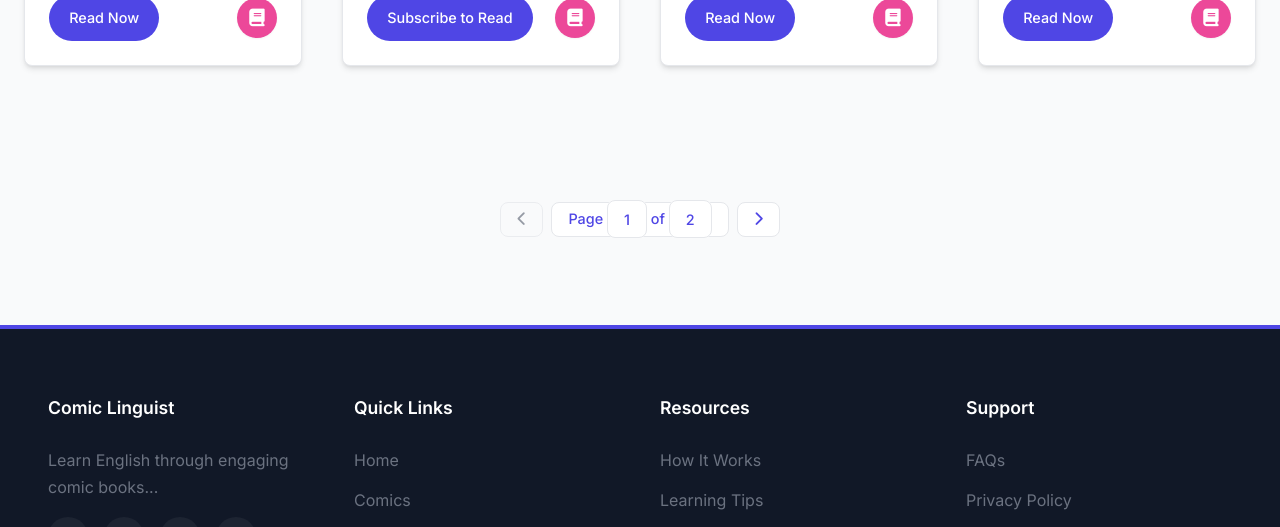
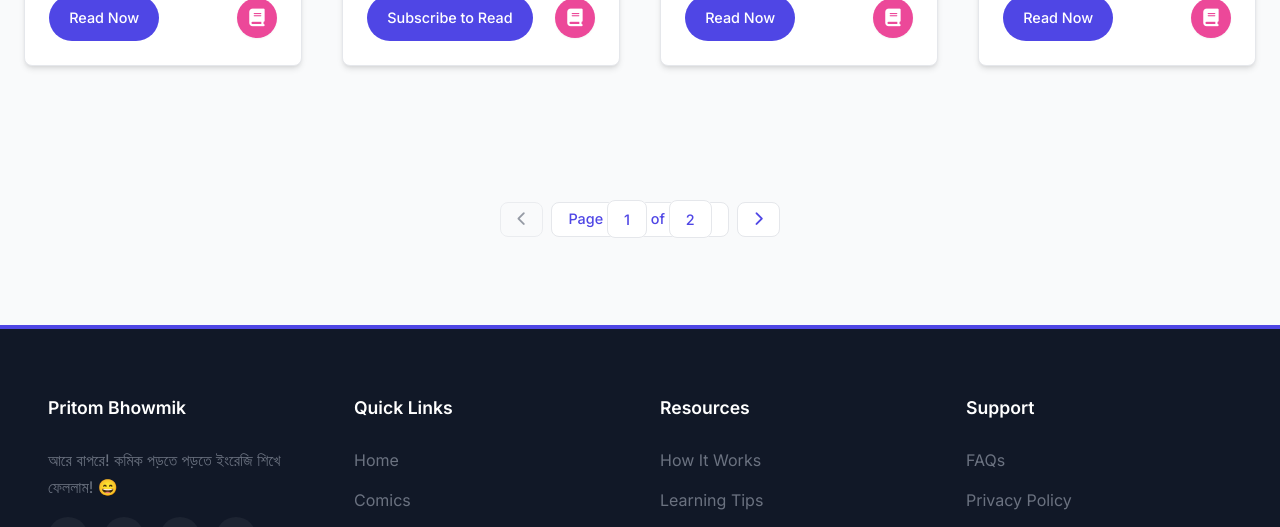
Before and after one commit to Pritom36/Comic-Linguist, a plain HTML site: page index.html in a window 1280 px wide. Shown: the part 2638-3165 px from the top of the page. Drawn offline with Linux system fonts and the light colour scheme.

Commit message:
Update index.html

```diff
--- a/index.html
+++ b/index.html
@@ -82,7 +82,7 @@
     <!-- Footer -->
     <footer>
         <div class="container footer-container">
-            <div class="footer-col"> <h3>Comic Linguist</h3> <p>Learn English through engaging comic books...</p> <div class="social-links"> <a href="#" aria-label="Facebook"><i class="fab fa-facebook-f"></i></a> <a href="#" aria-label="Twitter"><i class="fab fa-twitter"></i></a> <a href="#" aria-label="Instagram"><i class="fab fa-instagram"></i></a> <a href="#" aria-label="YouTube"><i class="fab fa-youtube"></i></a> </div> </div>
+                      <div class="footer-col"> <h3>Pritom Bhowmik</h3> <p>আরে বাপরে! কমিক পড়তে পড়তে ইংরেজি শিখে ফেললাম! 😄</p> <div class="social-links"> <a href="#" aria-label="Facebook"><i class="fab fa-facebook-f"></i></a> <a href="#" aria-label="Twitter"><i class="fab fa-twitter"></i></a> <a href="#" aria-label="Instagram"><i class="fab fa-instagram"></i></a> <a href="#" aria-label="YouTube"><i class="fab fa-youtube"></i></a> </div> </div>
             <div class="footer-col"> <h3>Quick Links</h3> <ul> <li><a href="index.html">Home</a></li> <li><a href="#comics">Comics</a></li> <li><a href="pages/levels.html">Levels</a></li> <li><a href="pages/about.html">About</a></li> <li><a href="pages/contact.html">Contact</a></li> </ul> </div>
             <div class="footer-col"> <h3>Resources</h3> <ul> <li><a href="pages/how-it-works.html">How It Works</a></li> <li><a href="pages/learning-tips.html">Learning Tips</a></li> <li><a href="pages/grammar-guides.html">Grammar Guides</a></li> <li><a href="pages/vocabulary-lists.html">Vocabulary Lists</a></li> </ul> </div>
             <div class="footer-col"> <h3>Support</h3> <ul> <li><a href="pages/faq.html">FAQs</a></li> <li><a href="pages/privacy-policy.html">Privacy Policy</a></li> <li><a href="pages/terms-of-service.html">Terms of Service</a></li> <li><a href="pages/help-center.html">Help Center</a></li> </ul> </div>
```
